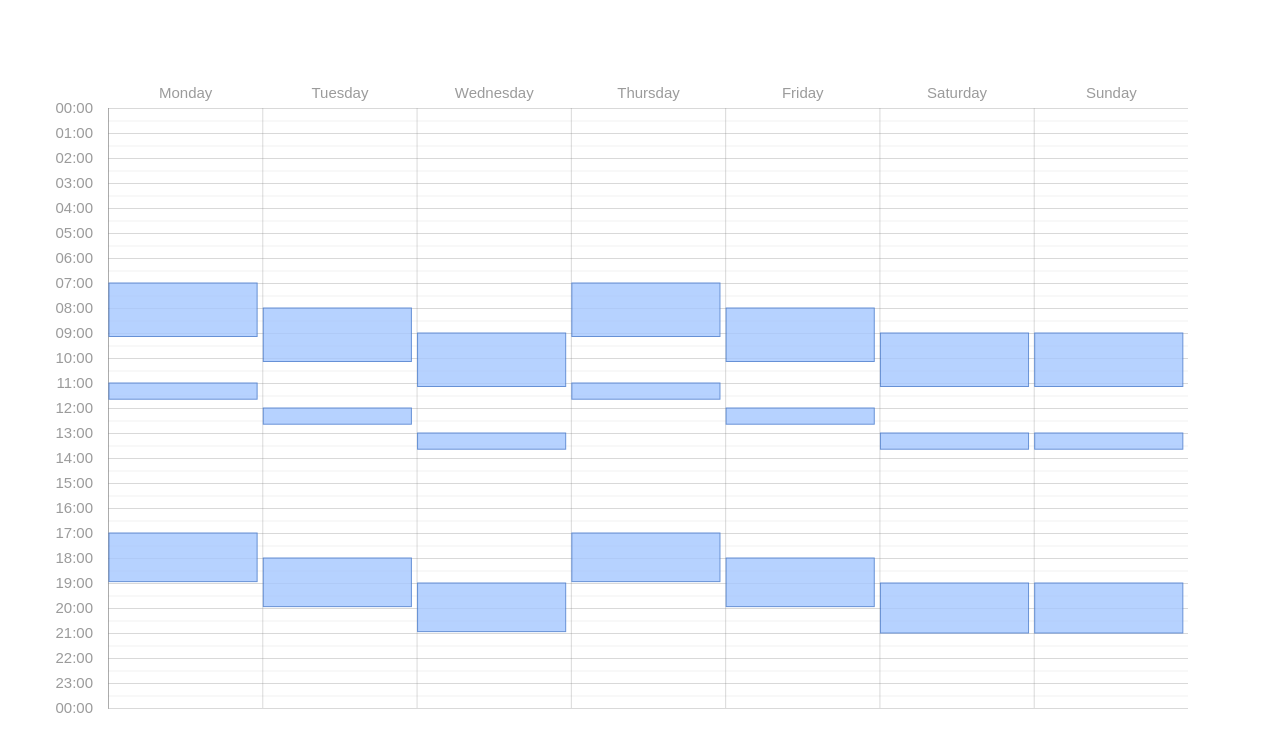
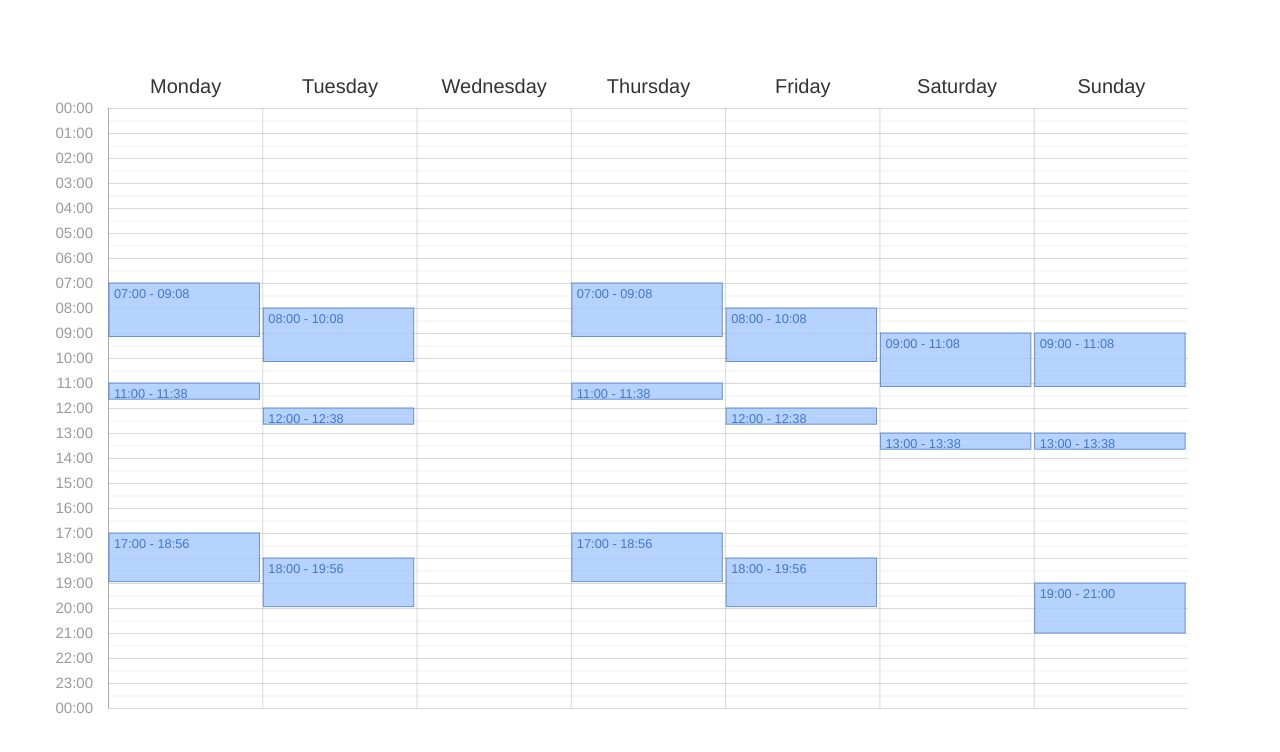
Before and after one commit to DBauer15/Calendar-D3, a plain HTML site: page index.html in a window 1280 px wide. Drawn offline with Linux system fonts and the light colour scheme.

Commit message:
Reformat Added labels

```diff
--- a/css/style.css
+++ b/css/style.css
@@ -1,3 +1,9 @@
+text {
+
+    font-family: "Helvetica Neue";
+    font-size: 0.8em;
+}
+
 .bar {
     fill: #a5c7ff;
     stroke: #4377cc;
@@ -7,9 +13,19 @@
     opacity: 1;
 }
 
+.barlabel {
+    fill: #4377cc;
+}
+
 .tick line,path {
     stroke: gray;
     stroke-width: 1px;
+}
+
+.tick text {
+    fill: #9b9b9b;
+    font-size: 1.5em;
+    font-weight: 200;
 }
 
 .xaxis path {
@@ -22,8 +38,7 @@
     stroke-width: 0px;
 }
 
-.tick text {
-    fill: #9b9b9b;
-    font-size: 1.5em;
-    font-weight: 200;
+.yaxis .tick text {
+    fill: #333333;
+    font-size: 2em;
 }
--- a/index.html
+++ b/index.html
@@ -17,10 +17,10 @@
 
         [{start: 7*60*60, duration: 7705}, {start: 11*60*60, duration: 2333}, {start: 17*60*60, duration: 7000}],
         [{start: 8*60*60, duration: 7705}, {start: 12*60*60, duration: 2333}, {start: 18*60*60, duration: 7000}],
-        [{start: 9*60*60, duration: 7705}, {start: 13*60*60, duration: 2333}, {start: 19*60*60, duration: 7000}],
+        [],
         [{start: 7*60*60, duration: 7705}, {start: 11*60*60, duration: 2333}, {start: 17*60*60, duration: 7000}],
         [{start: 8*60*60, duration: 7705}, {start: 12*60*60, duration: 2333}, {start: 18*60*60, duration: 7000}],
-        [{start: 9*60*60, duration: 7705}, {start: 13*60*60, duration: 2333}, {start: 19*60*60, duration: 7200}],
+        [{start: 9*60*60, duration: 7705}, {start: 13*60*60, duration: 2333}],
         [{start: 9*60*60, duration: 7705}, {start: 13*60*60, duration: 2333}, {start: 19*60*60, duration: 7200}],
 
     ];
@@ -59,7 +59,7 @@
             .tickSize(0)
             .tickSizeInner(-height)
             .ticks(7)
-            .tickPadding(10);
+            .tickPadding(15);
 
 
 
@@ -73,7 +73,7 @@
 
 
 
-    var barGroup = svgContainer.append("g")
+    var dayGroup = svgContainer.append("g")
             .selectAll("g")
             .data(data)
             .enter()
@@ -84,25 +84,35 @@
             });
 
 
-    barGroup.selectAll(".bar")
+    var barGroup = dayGroup.selectAll("g")
             .data(function (d) {
                 return d;
             })
             .enter()
-            .append("rect")
+            .append("g")
+            .attr("transform", function (d) {
+                return "translate("+1+","+(d.start/(24*60*60))*height+")";
+            });
+
+
+    barGroup.append("rect")
             .attr("class", "bar")
-            .attr("x", function (d,i) {
-                return 1;
-            })
-            .attr("y", function (d, i) {
-                return (d.start/(24*60*60))*height;
-            })
             .attr("height", function (d, i) {
                 return (d.duration/(24*60*60))*height;
             })
-            .attr("width", function (d) {
-                return width/daysOfTheWeek.length*0.96;
+            .attr("width", function () {
+                return width/daysOfTheWeek.length*0.975;
             });
+    barGroup.append("text")
+            .text(function (d) {
+                var format = d3.utcFormat("%H:%M");
+                return format(d.start*1000) + " - "+format((d.start+d.duration)*1000);
+
+            })
+            .attr("class", "barlabel")
+            .attr("x", "5")
+            .attr("y", "15");
+
 
 
     d3.selectAll(".xaxis .tick line")
```
